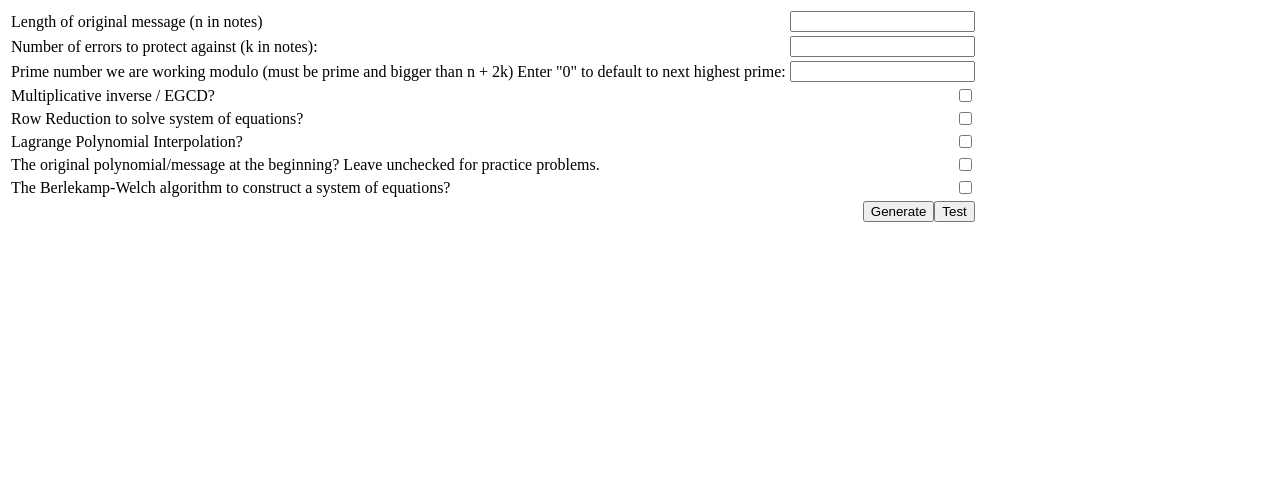
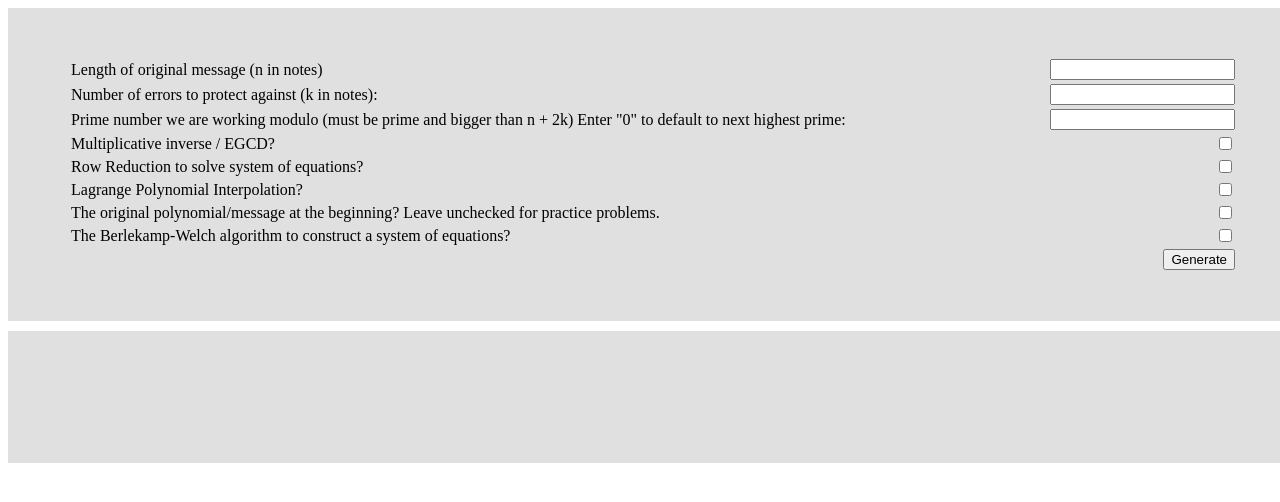
Before and after one commit to JuliaMerz/ecc-example-generator, a Flask app: page / in a window 1280 px wide. Shown: the top 502 px of the page. Run offline with Flask 2, Linux system fonts and the light colour scheme; parts of the project's set-up code (start-up, migrations or seed data) failed here and were passed over; some libraries are stand-ins or nearby versions.

Commit message:
Updated formatting, made CSS nicer

```diff
--- a/app/ecc_web.py
+++ b/app/ecc_web.py
@@ -502,7 +502,7 @@ def get_user_input():
 def pause():
     #Stop pausing from slowing us down
     #raw_input("Press Enter to continue...")
-    output.append_line("")
+    output.append_line("<hr>")
 
 
 #Main interactive function
--- a/app/static/styles.css
+++ b/app/static/styles.css
@@ -1,5 +1,20 @@
 #output {
     white-space: pre-wrap;
+}
+.wrapper {
+    width: 1170px;
+    margin-left: auto;
+    margin-right: auto;
+    padding: 48px 60px;
+    padding-bottom: 48px;
+    background-color: #e0e0e0;
+    margin-bottom: 10px;
+}
+.wrapper table{
+    width: 100%
+}
+.wrapper form{
+    margin-bottom: 0px;
 }
 .right *{
     float: right;
--- a/app/templates/index.html
+++ b/app/templates/index.html
@@ -19,7 +19,7 @@
 {% extends "base.html"%}
 {% block content %}
     <script src="/static/form.js"></script>
-    <div id="form">
+    <div class="wrapper" id="form">
     <form id="ecc-form" action="ecc/" method="post">
         <table>
             {{ render_field(form.n) }}
@@ -34,13 +34,12 @@
                 <td class="left">
                 </td>
                 <td class="right">
-                    <button type="button">Test</button>
                     <button type="button" onclick="send()">Generate</button>
                 </td>
             </tr>
         </table>
     </form>
     </div>
-    <div id="output">
+    <div class="wrapper" id="output">
     </div>
 {% endblock %}
```
Also changed, not shown: 1 other file.
